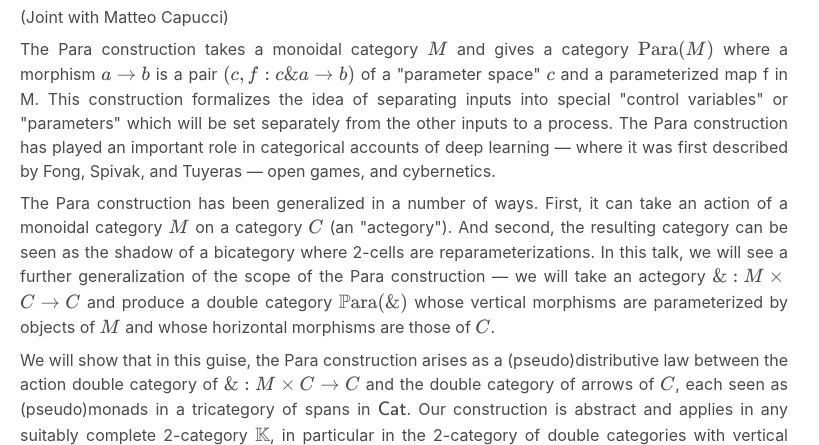
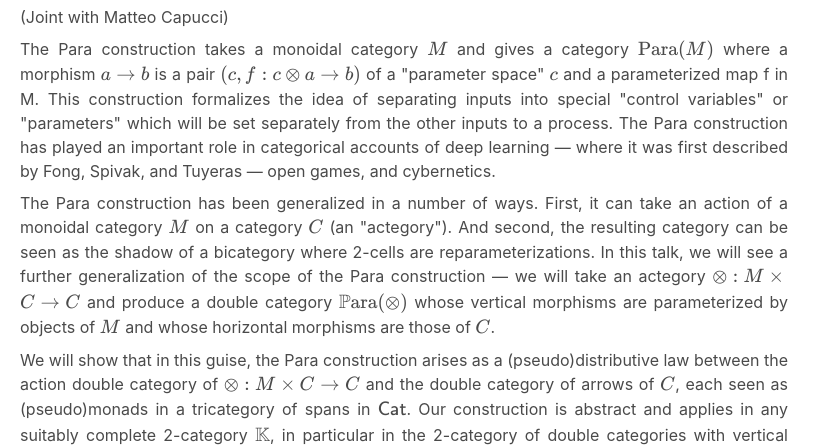
Before and after one commit to BryceClarke/virtual-double-categories-workshop, a plain HTML site: page index.html in a window 1280 px wide. Shown: the part 11132-11577 px from the top of the page, 236-1055 px from the left. Drawn offline with nearby package versions, Linux system fonts and the light colour scheme.

Commit message:
latex typo

```diff
--- a/index.html
+++ b/index.html
@@ -529,13 +529,13 @@
             (Joint with Matteo Capucci)
           </p>
           <p class="mb-2">
-            The Para construction takes a monoidal category \(M\) and gives a category \(\mathrm{Para}(M)\) where a morphism \(a \to b\) is a pair \((c, f : c \& a \to b)\) of a "parameter space" \(c\) and a parameterized map f in M. This construction formalizes the idea of separating inputs into special "control variables" or "parameters" which will be set separately from the other inputs to a process. The Para construction has played an important role in categorical accounts of deep learning — where it was first described by Fong, Spivak, and Tuyeras — open games, and cybernetics.
+            The Para construction takes a monoidal category \(M\) and gives a category \(\mathrm{Para}(M)\) where a morphism \(a \to b\) is a pair \((c, f : c \otimes a \to b)\) of a "parameter space" \(c\) and a parameterized map f in M. This construction formalizes the idea of separating inputs into special "control variables" or "parameters" which will be set separately from the other inputs to a process. The Para construction has played an important role in categorical accounts of deep learning — where it was first described by Fong, Spivak, and Tuyeras — open games, and cybernetics.
           </p>
           <p class="mb-2">
-            The Para construction has been generalized in a number of ways. First, it can take an action of a monoidal category \(M\) on a category \(C\) (an "actegory"). And second, the resulting category can be seen as the shadow of a bicategory where 2-cells are reparameterizations. In this talk, we will see a further generalization of the scope of the Para construction — we will take an actegory \(\& : M \times C \to C\) and produce a double category \(\mathbb{P}\mathrm{ara}(\&)\) whose vertical morphisms are parameterized by objects of \(M\) and whose horizontal morphisms are those of \(C\).
+            The Para construction has been generalized in a number of ways. First, it can take an action of a monoidal category \(M\) on a category \(C\) (an "actegory"). And second, the resulting category can be seen as the shadow of a bicategory where 2-cells are reparameterizations. In this talk, we will see a further generalization of the scope of the Para construction — we will take an actegory \(\otimes : M \times C \to C\) and produce a double category \(\mathbb{P}\mathrm{ara}(\otimes)\) whose vertical morphisms are parameterized by objects of \(M\) and whose horizontal morphisms are those of \(C\).
           </p>
           <p>
-            We will show that in this guise, the Para construction arises as a (pseudo)distributive law between the action double category of \(\& : M \times C \to C\) and the double category of arrows of \(C\), each seen as (pseudo)monads in a tricategory of spans in \(\mathsf{Cat}\). Our construction is abstract and applies in any suitably complete 2-category \(\mathbb{K}\), in particular in the 2-category of double categories with vertical transformations. This lets us construct a triple category \(\mathrm{Para}(\mathrm{Arena})\) whose morphisms are lenses, charts, and parameterized lenses respectively. The cubes in this triple category give representable behaviors of Capucci-Gavranovic-Hedges-Rischel cybernetic systems, and one of the resulting face double categories is a variant of Shapiro and Spivak's double category \(\mathbb{O}\mathrm{rg}\). The method of proof also suggests generalizing the domain of the Para construction to take any "dependent actegory", and at this level of generality the double category of spans in a cartesian category is revealed to be a sort of Para construction.
+            We will show that in this guise, the Para construction arises as a (pseudo)distributive law between the action double category of \(\otimes : M \times C \to C\) and the double category of arrows of \(C\), each seen as (pseudo)monads in a tricategory of spans in \(\mathsf{Cat}\). Our construction is abstract and applies in any suitably complete 2-category \(\mathbb{K}\), in particular in the 2-category of double categories with vertical transformations. This lets us construct a triple category \(\mathrm{Para}(\mathrm{Arena})\) whose morphisms are lenses, charts, and parameterized lenses respectively. The cubes in this triple category give representable behaviors of Capucci-Gavranovic-Hedges-Rischel cybernetic systems, and one of the resulting face double categories is a variant of Shapiro and Spivak's double category \(\mathbb{O}\mathrm{rg}\). The method of proof also suggests generalizing the domain of the Para construction to take any "dependent actegory", and at this level of generality the double category of spans in a cartesian category is revealed to be a sort of Para construction.
           </p>
         </div>
         <div class="container has-text-centered">
```
